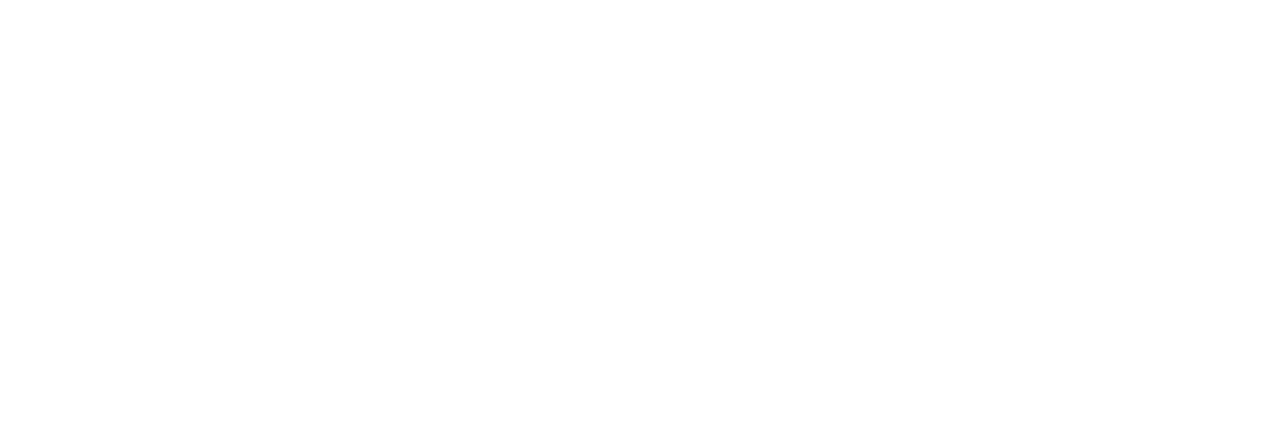
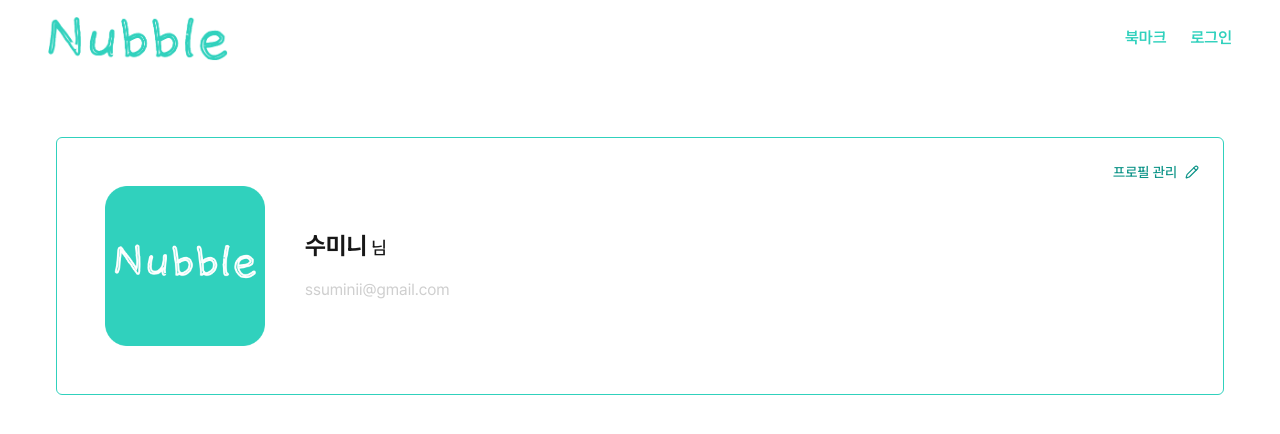
Before and after one commit to Nubblee/NubbleV2-FE, a Next.js app: page /mypage/1 in a window 1280 px wide. Before the commit this address had no page. Shown: the top 434 px of the page. Built offline with nearby package versions, Linux system fonts and the light colour scheme.

Commit message:
design: UserInfo 컴포넌트 구현 (#43)

```diff
--- /dev/null
+++ b/app/(default)/mypage/[id]/_component/UserInfo.tsx
@@ -0,0 +1,41 @@
+import Card from '@/app/(default)/_component/Card'
+import ProfileImage from '@/components/ProfileImage'
+import Link from 'next/link'
+import { Pencil } from 'lucide-react'
+
+const userData = {
+  id: 'ssuminii',
+  nickname: '수미니',
+  img: '/nubble.png',
+  email: 'ssuminii@gmail.com',
+}
+
+const UserInfo = () => {
+  return (
+    <Card type='green' className='relative w-full p-12 flex items-center gap-10'>
+      <Link
+        href={`/mypage/${userData.id}/profile`}
+        className='absolute top-6 right-6 text-sm font-medium flex items-center gap-2 text-green-dark hover:font-bold'
+      >
+        프로필 관리 <Pencil size={14} />
+      </Link>
+
+      <ProfileImage
+        src={userData.img}
+        alt={`${userData.nickname}님의 프로필 이미지`}
+        type='rounded'
+        size={160}
+      />
+
+      <section aria-label='사용자 정보'>
+        <h2 className='text-xl font-bold flex items-baseline gap-1'>
+          <span className='text-2xl mb-4'>{userData.nickname}</span>
+          <span className='text-lg font-medium'>님</span>
+        </h2>
+        <p className='text-gray-middle'>{userData.email}</p>
+      </section>
+    </Card>
+  )
+}
+
+export default UserInfo
--- /dev/null
+++ b/app/(default)/mypage/[id]/page.tsx
@@ -0,0 +1,11 @@
+import UserInfo from './_component/UserInfo'
+
+const page = () => {
+  return (
+    <div className='mt-5 flex flex-col py-10 px-14'>
+      <UserInfo />
+    </div>
+  )
+}
+
+export default page
--- /dev/null
+++ b/app/(default)/mypage/[id]/profile/page.tsx
@@ -0,0 +1,5 @@
+const page = () => {
+  return <div>프로필 관리 페이지</div>
+}
+
+export default page
```
